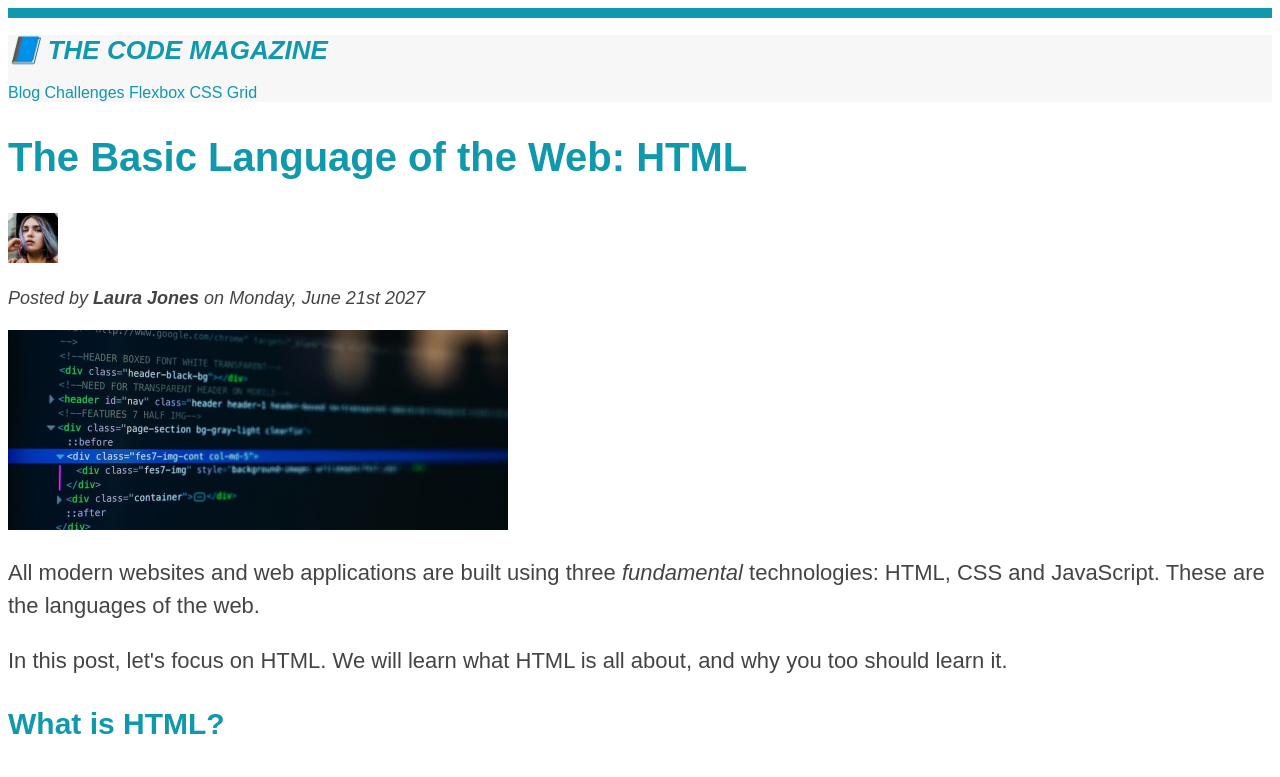
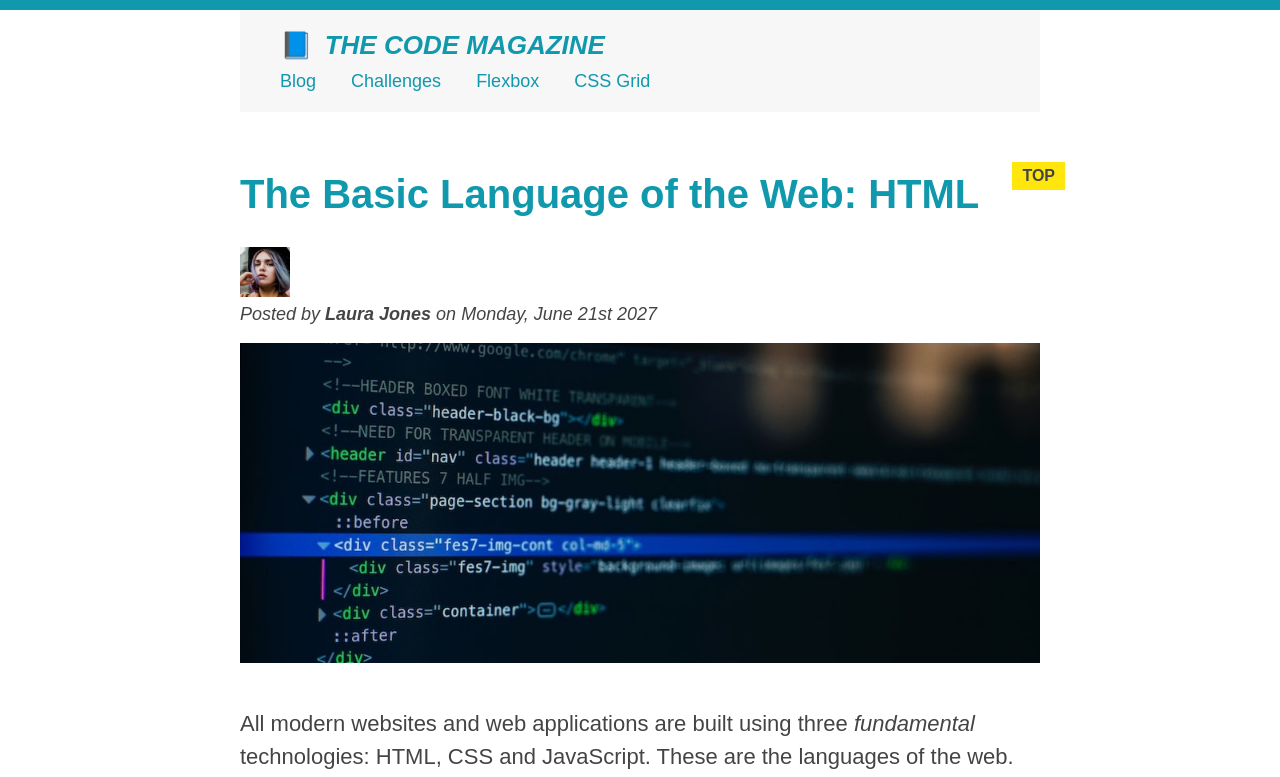
Before and after one commit to Selvy2004/01-Test, a plain HTML site: page index.html in a window 1280 px wide. Shown: the top 777 px of the page. Drawn offline with Linux system fonts and the light colour scheme.

Commit message:
adding some CSS

```diff
--- a/index.html
+++ b/index.html
@@ -7,8 +7,9 @@
   </head>
 
   <body>
+    <div class="container">
         <header class="main-header">
-        <h1>📘 The Code Magazine</h1>
+          <h1><em>📘 The Code Magazine</em></h1>
 
         <nav>
           <a href="blog.html" target="_blank">Blog</a>
@@ -22,17 +23,21 @@
           <header>
             <h2>The Basic Language of the Web: HTML</h2>
 
+
             <img src="laura-jones.jpg"
             alt="Laura Jones's photo"
             width="50"
-        height="50" />
+            height="50"/>
 
-        <p id="auther">Posted by <strong>Laura Jones</strong> on Monday, June 21st 2027</p>
+            <p class="auther">Posted by <strong>Laura Jones</strong> on Monday,
+              June 21st 2027</p>
             <img src="post-img.jpg"
             alt="HTML code on a screen"
-        width="500"
-        height="200" />
+            class="post-image"/>
+
+            <button>❤️ Like</button>
           </header>
+
         <p>All modern websites and web applications are built using three <em>fundamental</em> technologies:
           HTML, CSS and JavaScript. These are the languages of the web.
           </p>
@@ -65,18 +70,19 @@
 
         <ul>
           <li>To be able to use the fundamental web dev language</li>
-        <li>To hand-craft beautiful websites instead of relying on tools like Worpress or Wix</li>
+          <li>To hand-craft beautiful websites instead of
+            relying on tools like Worpress or Wix</li>
           <li>To build web applications</li>
           <li>To impress friends</li>
           <li>To have fun 😃</li>
         </ul>
 
-      <p>Hopefully you learned something new here. See you next time!</p>
+        <p class="good-bye">Hopefully you learned something new here. See you next time!</p>
 
-      <h4>Related posts</h4>
       </article>
 
       <aside>
+        <h4>Related posts</h4>
         <ul class="related">
           <li>
             <img src="related-1.jpg" alt="Personal Programming" width="75" height="75" />
@@ -90,7 +96,7 @@
             <p class="related-auther">By Jim Dillon</p>
           </li>
 
-        <li>
+          <li class="last-related">
             <img src="related-3.jpg" alt="JavaScript code on a screen" width="75" height="75"/>
             <a href="index.html">Why JavaScript is Awesome</a>
             <p class="related-auther">By Matilda</p>
@@ -98,5 +104,6 @@
         </ul>
       </aside>
       <fotter><p>Copyright &copy; 2027 by The Code Magazine.</p></fotter>
+    </div>
   </body>
 </html>
--- a/style.css
+++ b/style.css
@@ -1,7 +1,31 @@
+*{
+  padding: 0;
+  margin:0;
+}
 body{
+  border-top: 10px solid #1098ad;
+  color:#444;
   font-family:sans-serif;
-  color:#444;
-  border-top:10px solid #1098ad;
+  position:relative;
+}
+.container{
+  width:800px;
+  margin: 0 auto;
+
+}
+.main-header{
+  background-color:#f7f7f7;
+  font-size:18px;
+  padding: 20px 40px;
+  margin-bottom:60px;
+}
+
+nav a{
+  padding-right:30px;
+  display:inline-block;
+}
+nav a:last-child{
+  padding-right: 0;
 }
 
 h1,
@@ -9,73 +33,116 @@ h2,
 h3{
   color:#1098ad;
 }
+h1{
+  text-transform:uppercase;
+  font-size:26px;
+  font-weight: bold;
+  padding-bottom:10px;
+}
+h1::first-letter{
+  font-style:normal;
+  margin-right:5px;
+}
 
-h1{
-  font-size:26px;
-  text-transform:uppercase;
-  font-style:italic;
-}
 h2{
   font-size:40px;
+  margin-bottom:30px;
+  position: relative;
 }
+h2::after{
+  content: "TOP";
+  color:#444;
+  background-color: #ffe70e;
+  font-size:16px;
+  font-weight:bold;
+  display: inline-block;
+  position:absolute;
+  top:-10px;
+  right:-25px;
+  padding: 5px 10px;
+}
+
 h3{
   font-size:30px;
+  margin-top:30px;
+  margin-bottom: 20px;
 }
 h4{
   font-size:20px;
   text-transform:uppercase;
+  text-align: center;
 }
+
+.auther{
+  font-style:italic;
+  font-size:18px;
+  margin-bottom:5px;
+}
+.post-image{
+  width:100%;
+  height:auto;
+  margin-bottom:40px;
+}
+
 p{
-  font-size:22px;
-  line-height:1.5;
+  line-height: 1.5;
+  font-size: 22px;
+  padding-bottom:10px;
+  margin-bottom:5px;
 }
 li{
   font-size:20px;
-  line-height:1.5;
-}
-
-#auther {
-  font-style: italic;
-  font-size:18px;
-}
-
-.related-auther{
-  font-weight:bold;
-  font-size:18px;
-}
-.related{
-  list-style:none;
-}
-.main-header{
-  background-color:#f7f7f7;
-}
-aside{
-  background-color:#f7f7f7;
-  border-top:5px solid #1098ad;
-  border-bottom:5px solid #1098ad;
-}
-
-li:last-child{
-  font-style:italic;
+  margin-left:50px;
+  padding-bottom: 10px;
 }
 li:first-child{
   font-weight:bold;
 }
-
+li:last-child{
+  font-style: italic;
+}
 a:any-link{
   color:#1098ad;
   text-decoration:none;
 }
 a:hover{
   color:orangered;
+  text-decoration: underline;
   font-weight:bold;
-  text-decoration:underline orangered;
 }
 a:active{
-  background-color:#444;
-  font-style:italic;
+  background-color: #000;
+  font-style: italic;
+}
+aside{
+  width:500px;
+  border-top: 5px solid #1098ad;
+  border-bottom:5px solid #1098ad;
+  background-color: #f7f7f7;
+  padding-bottom:55px;
+  padding-top:50px;
+  margin-top:50px;
+}
+.good-bye{
+  margin-top:10px;
+}
+.related-auther{
+  font-size:18px;
+  font-weight:bold;
+  padding:0;
+}
+.related{
+  list-style: none;
+}
+button{
+  font-size:22px;
+  padding:20px;
+  cursor: pointer;
+  position:absolute;
+  bottom:60px;
+  right:50px;
 }
 
-fotter p {
-  font-size: 16px;
+fotter p{
+  font-size:16px;
 }
```
Lines whose indentation alone changed are shown as unchanged.
